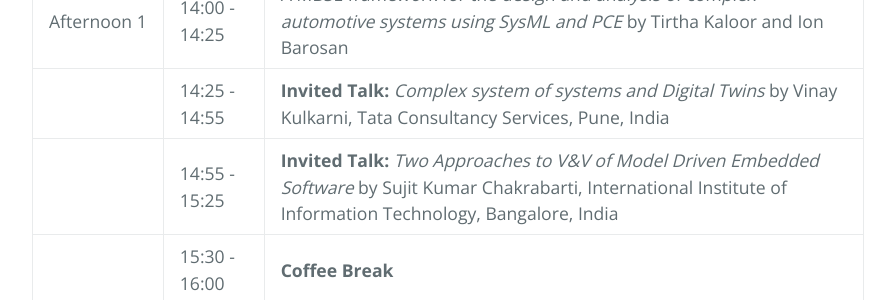
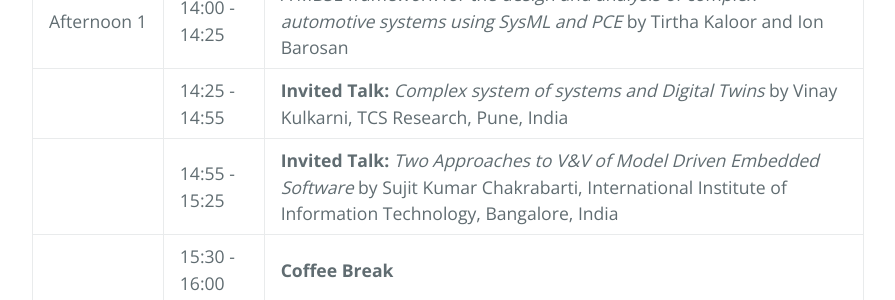
Before and after one commit to WASA-Workshop/2024, a Jekyll site: the page built from index.md, in a window 1280 px wide and 900 px high, scrolled down 3179 px. Shown: the part 182-482 px from the top of the window, without its empty margins (192-1087 px from the left). Built offline with Jekyll 4.4.1, drawn with Linux system fonts in a browser that asks for light colours; our own code applies the rules of GitHub Pages for plain Markdown files.

Commit message:
Update index.md

```diff
--- a/index.md
+++ b/index.md
@@ -70,7 +70,7 @@ This year's WASA will be in conjunction with FAACS 2024 ([8th International Work
 |             | 12:40 - 13:05	| _Comparing Programming Language Models for Design Pattern Recognition_ by Sushant Kumar Pandey, Miroslaw Staron, Jennifer Horkoff, Mirosław Ochodek, and Darko Durisic |
 |             | 13:00 - 14:00 | **Lunch Break** |
 | Afternoon&nbsp;1	| 14:00 - 14:25	| _A MBSE framework for the design and analysis of complex automotive systems using SysML and PCE_ by Tirtha Kaloor and Ion Barosan |
-|             | 14:25 - 14:55	| **Invited Talk:** _Complex system of systems and Digital Twins_ by Vinay Kulkarni, Tata Consultancy Services, Pune, India |
+|             | 14:25 - 14:55	| **Invited Talk:** _Complex system of systems and Digital Twins_ by Vinay Kulkarni, TCS Research, Pune, India |
 |             | 14:55 - 15:25	| **Invited Talk:** _Two Approaches to V&V of Model Driven Embedded Software_ by Sujit Kumar Chakrabarti, International Institute of Information Technology, Bangalore, India |
 |             |	15:30 - 16:00	| **Coffee Break** |
 | Afternoon&nbsp;2	| 16:00 - 16:25	| _Optimal Mapping of Workflows Using Serverless Architecture in a Multi-Cloud Environment_ by Manju Ramesh, Chetan Phalak, Dheeraj Chahal and Rekha Singhal, TCS Research, Mumbai, India |
```
